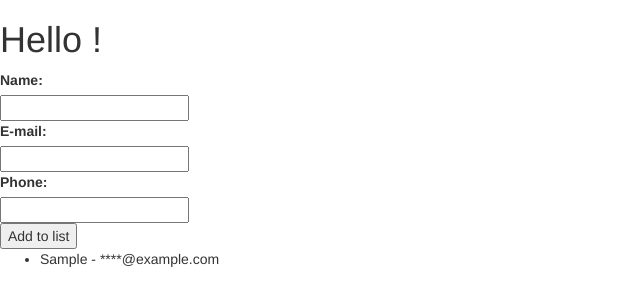
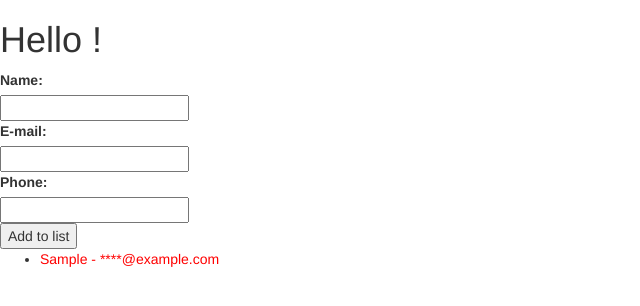
Before and after one commit to sjurba/angular-workshop, a website: page app/index.html in a window 1280 px wide. Both pictures are taken after typing "Sample", "name@example.com", "5551234" into the empty fields and a click on the input "Add to list". Shown: the whole page, without its empty margins (0-640 px from the left). Drawn offline with nearby package versions, Linux system fonts and the light colour scheme; some packages are replaced by stand-ins of ours; files that its build step writes are made by us from their sources.

Commit message:
Attribute directive

```diff
--- a/app/index.html
+++ b/app/index.html
@@ -37,7 +37,7 @@
     </form>
     <ul>
       <li ng-repeat="person in list">
-        <span>{{person.name}} - {{person.email | secret }}</span>
+        <span red>{{person.name}} - {{person.email | secret }}</span>
       </li>
     </ul>
   </div>
--- a/app/scripts/hello.js
+++ b/app/scripts/hello.js
@@ -28,3 +28,12 @@ app.directive('helloPerson', function(){
      templateUrl: 'partials/hello.html'
    };
  });
+
+ app.directive('red', function(){
+   return {
+     restrict: 'A',
+     link: function(scope, element) {
+       element.css({'color': 'red'});
+     }
+   };
+ });
```
